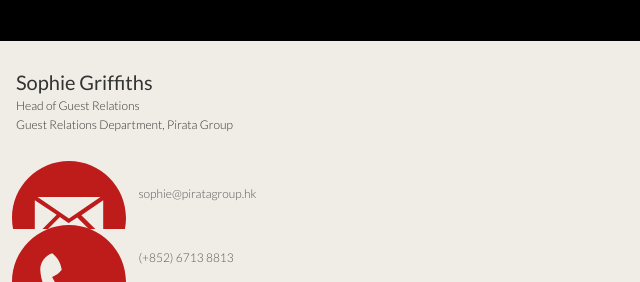
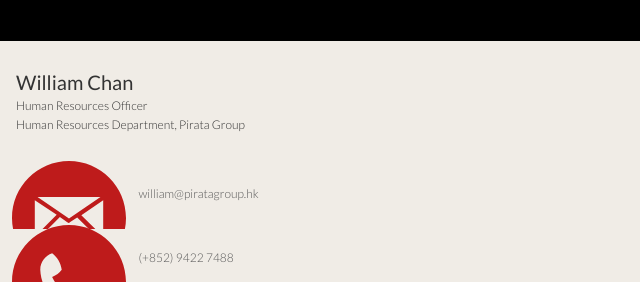
Before and after one commit to PiratagroupMarketing/Namecard_WilliamChan, a plain HTML site: page index.html in a window 1280 px wide. Shown: the part 263-545 px from the top of the page, 0-640 px from the left. Drawn offline with Linux system fonts and the light colour scheme; a web font is replaced by a local one.

Commit message:
Update index.html

```diff
--- a/index.html
+++ b/index.html
@@ -14,7 +14,7 @@
 			<div class="row">
 				<div class="col"></div>
 				<div class="col is-6">
-					<img class="profile-pic" src="SophieGriffiths.png" alt="Profile Picture">
+					<img class="profile-pic" src="WilliamChan.png" alt="Profile Picture">
 				</div>
 				<div class="col"></div>
 			</div>
@@ -25,9 +25,9 @@
 		<div class="container">
 			<div class="row name-title-company">
 				<div class="col is-6">
-					<p class="text-name">Sophie Griffiths</p>
-					<p class="text-title-company">Head of Guest Relations</p>
-					<p class="text-title-company">Guest Relations Department, Pirata Group</p>
+					<p class="text-name">William Chan</p>
+					<p class="text-title-company">Human Resources Officer</p>
+					<p class="text-title-company">Human Resources Department, Pirata Group</p>
 				</div>
 				<div class="col">
 					<img src="pirata-group-logo.png" alt="Company Logo">
@@ -37,14 +37,14 @@
 	</section>
 
 	<section class="bg-color-white secondary-info">
-		<a href="mailto:sophie@piratagroup.hk">
+		<a href="mailto:william@piratagroup.hk">
 			<div class="container">
 				<div class="row detail">
 					<div class="col">
 						<img src="assets/icon-email.svg" alt="Email Icon"">
 					</div>
 					<div class="col is-8">
-						<p class="text-detail">sophie@piratagroup.hk</p>
+						<p class="text-detail">william@piratagroup.hk</p>
 					</div>
 					<div class="col">
 						<img src="assets/right-arrow.svg" alt="Right Arrow" height="50%" width="40%">
@@ -55,14 +55,14 @@
 	</section>
 
 	<section class="bg-color-white secondary-info">
-		<a href="tel:+85267138813">
+		<a href="tel:+85294227488">
 			<div class="container">
 				<div class="row detail">
 					<div class="col">
 						<img src="assets/icon-phone.svg" alt="Phone Icon"">
 					</div>
 					<div class="col is-8">
-						<p class="text-detail">(+852) 6713 8813</p>
+						<p class="text-detail">(+852) 9422 7488</p>
 					</div>
 					<div class="col">
 						<img src="assets/right-arrow.svg" alt="Right Arrow" height="50%" width="40%">
@@ -114,7 +114,7 @@
 				<div class="col"></div>
 				<div class="col is-5">
 					<div class="button">
-						<a href="sophiegriffiths.vcf">
+						<a href="williamchan.vcf">
 							<p class="button">Download</p>
 						</a>
 					</div>
```
